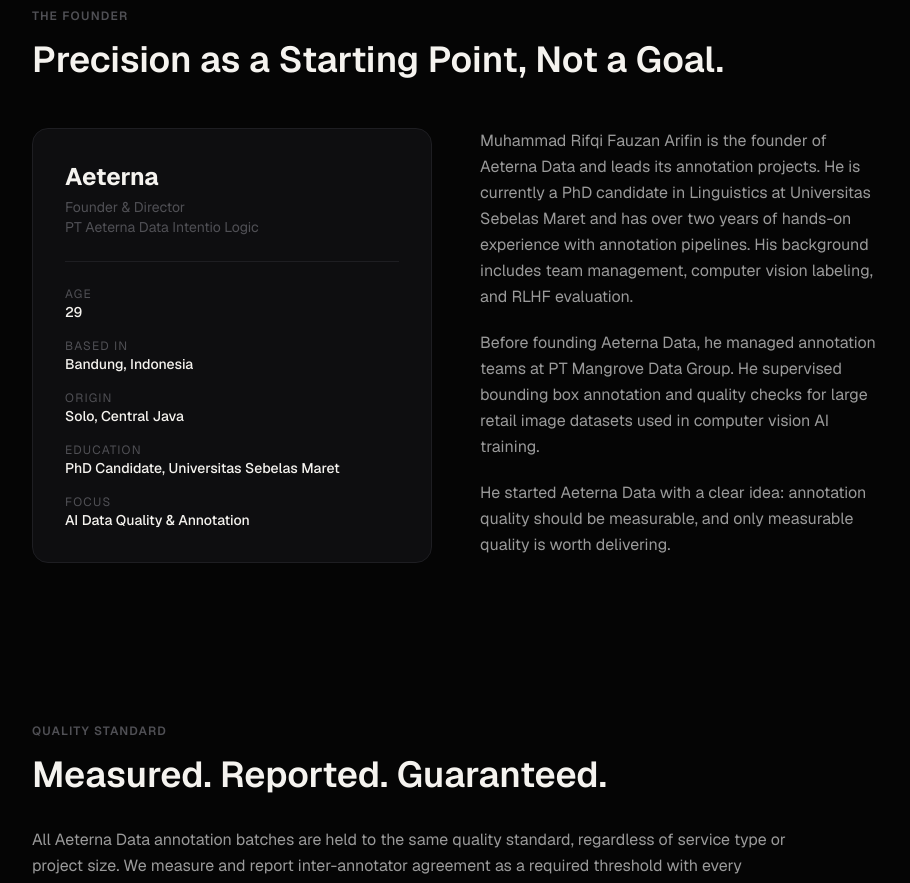
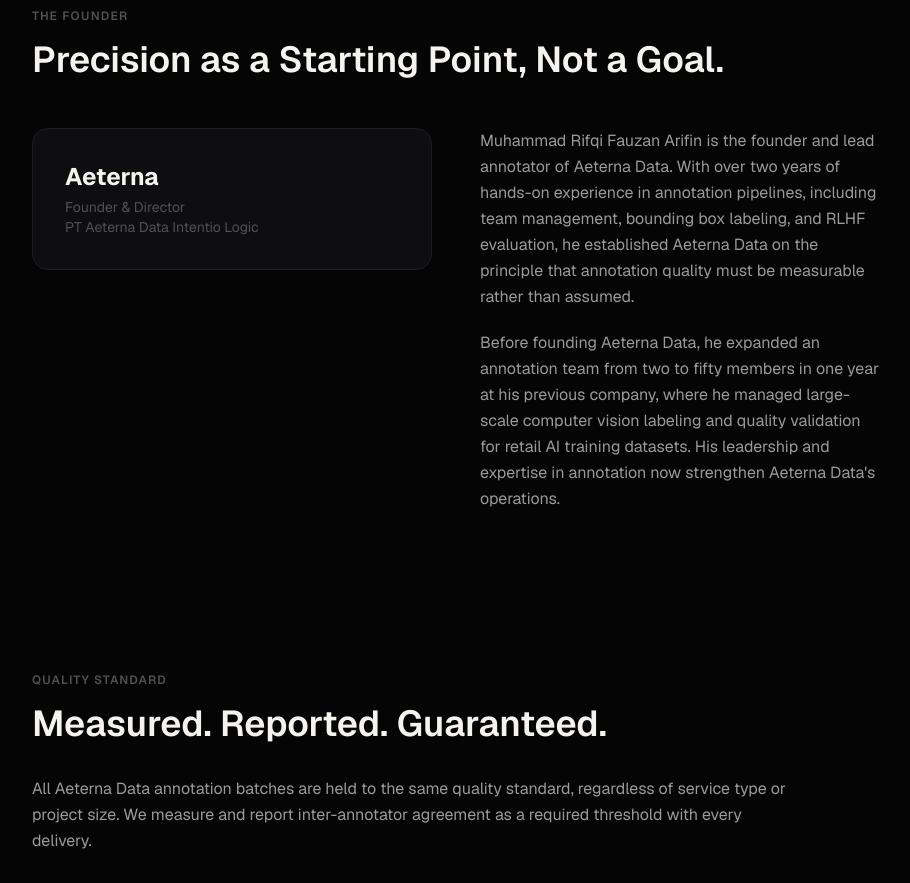
Before and after one commit to mhrfa/website-aeterna-data, a Next.js app in the folder aeterna-data/: page /about in a window 1280 px wide. Shown: the part 1840-2723 px from the top of the page, without its empty margins (184-1094 px from the left). Built offline with nearby package versions, Linux system fonts and the light colour scheme.

Commit message:
Update About page: remove founder metadata block, update bio paragraphs

```diff
--- a/aeterna-data/app/about/page.tsx
+++ b/aeterna-data/app/about/page.tsx
@@ -214,43 +214,17 @@
                                     <h3 className="text-2xl font-bold text-[var(--color-text-primary)]">Aeterna</h3>
                                     <p className="text-sm text-[var(--color-text-muted)] mt-1">Founder & Director<br />PT Aeterna Data Intentio Logic</p>
 
-                                    <div className="border-t border-[var(--color-border)] my-6" />
 
-                                    <div className="space-y-4">
-                                        <div>
-                                            <span className="block text-xs uppercase tracking-widest text-[var(--color-text-muted)]">Age</span>
-                                            <span className="block text-sm font-medium text-[var(--color-text-primary)]">29</span>
-                                        </div>
-                                        <div>
-                                            <span className="block text-xs uppercase tracking-widest text-[var(--color-text-muted)]">Based in</span>
-                                            <span className="block text-sm font-medium text-[var(--color-text-primary)]">Bandung, Indonesia</span>
-                                        </div>
-                                        <div>
-                                            <span className="block text-xs uppercase tracking-widest text-[var(--color-text-muted)]">Origin</span>
-                                            <span className="block text-sm font-medium text-[var(--color-text-primary)]">Solo, Central Java</span>
-                                        </div>
-                                        <div>
-                                            <span className="block text-xs uppercase tracking-widest text-[var(--color-text-muted)]">Education</span>
-                                            <span className="block text-sm font-medium text-[var(--color-text-primary)]">PhD Candidate, Universitas Sebelas Maret</span>
-                                        </div>
-                                        <div>
-                                            <span className="block text-xs uppercase tracking-widest text-[var(--color-text-muted)]">Focus</span>
-                                            <span className="block text-sm font-medium text-[var(--color-text-primary)]">AI Data Quality & Annotation</span>
-                                        </div>
-                                    </div>
                                 </div>
                             </div>
 
                             {/* RIGHT COLUMN — Founder statement */}
                             <div className="text-[var(--color-text-secondary)] text-base leading-relaxed space-y-5">
                                 <p>
-                                    Muhammad Rifqi Fauzan Arifin is the founder of Aeterna Data and leads its annotation projects. He is currently a PhD candidate in Linguistics at Universitas Sebelas Maret and has over two years of hands-on experience with annotation pipelines. His background includes team management, computer vision labeling, and RLHF evaluation.
+                                    Muhammad Rifqi Fauzan Arifin is the founder and lead annotator of Aeterna Data. With over two years of hands-on experience in annotation pipelines, including team management, bounding box labeling, and RLHF evaluation, he established Aeterna Data on the principle that annotation quality must be measurable rather than assumed.
                                 </p>
                                 <p>
-                                    Before founding Aeterna Data, he managed annotation teams at PT Mangrove Data Group. He supervised bounding box annotation and quality checks for large retail image datasets used in computer vision AI training.
-                                </p>
-                                <p>
-                                    He started Aeterna Data with a clear idea: annotation quality should be measurable, and only measurable quality is worth delivering.
+                                    Before founding Aeterna Data, he expanded an annotation team from two to fifty members in one year at his previous company, where he managed large-scale computer vision labeling and quality validation for retail AI training datasets. His leadership and expertise in annotation now strengthen Aeterna Data&apos;s operations.
                                 </p>
                             </div>
                         </div>
```
